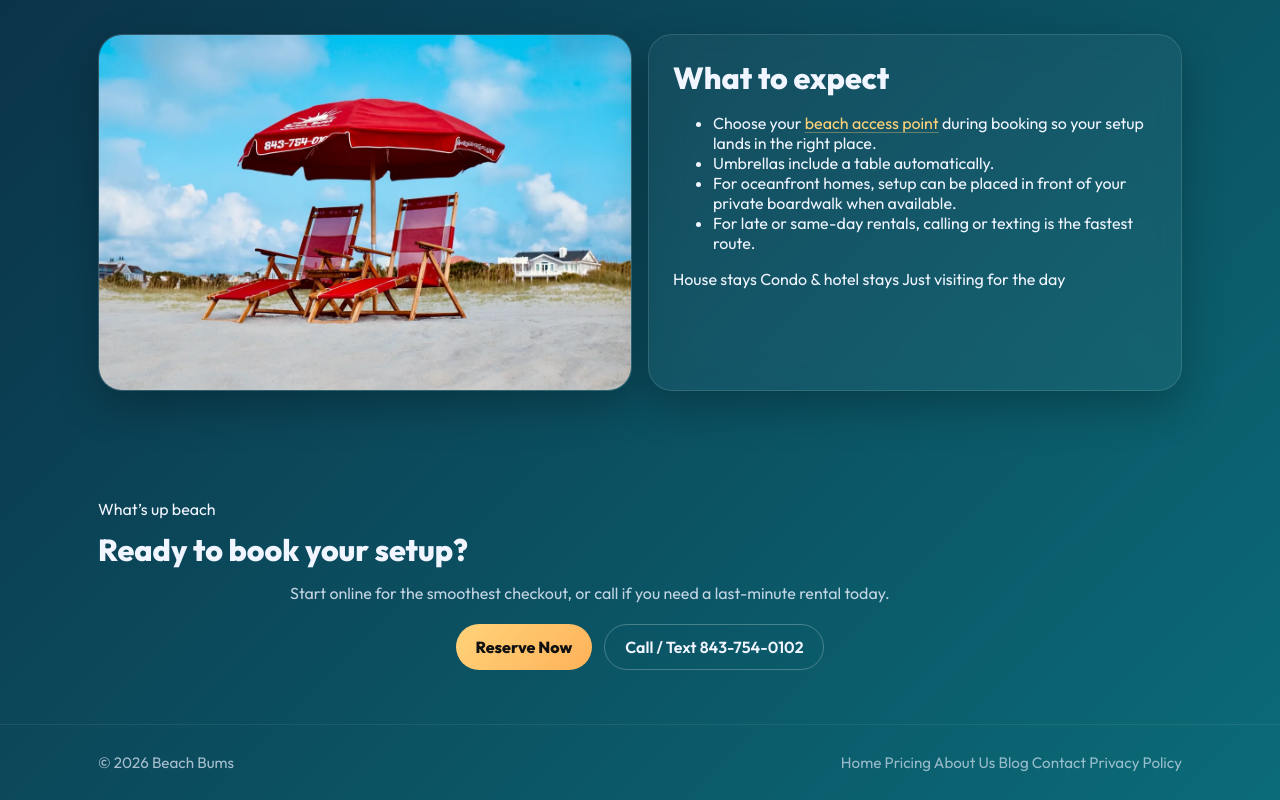
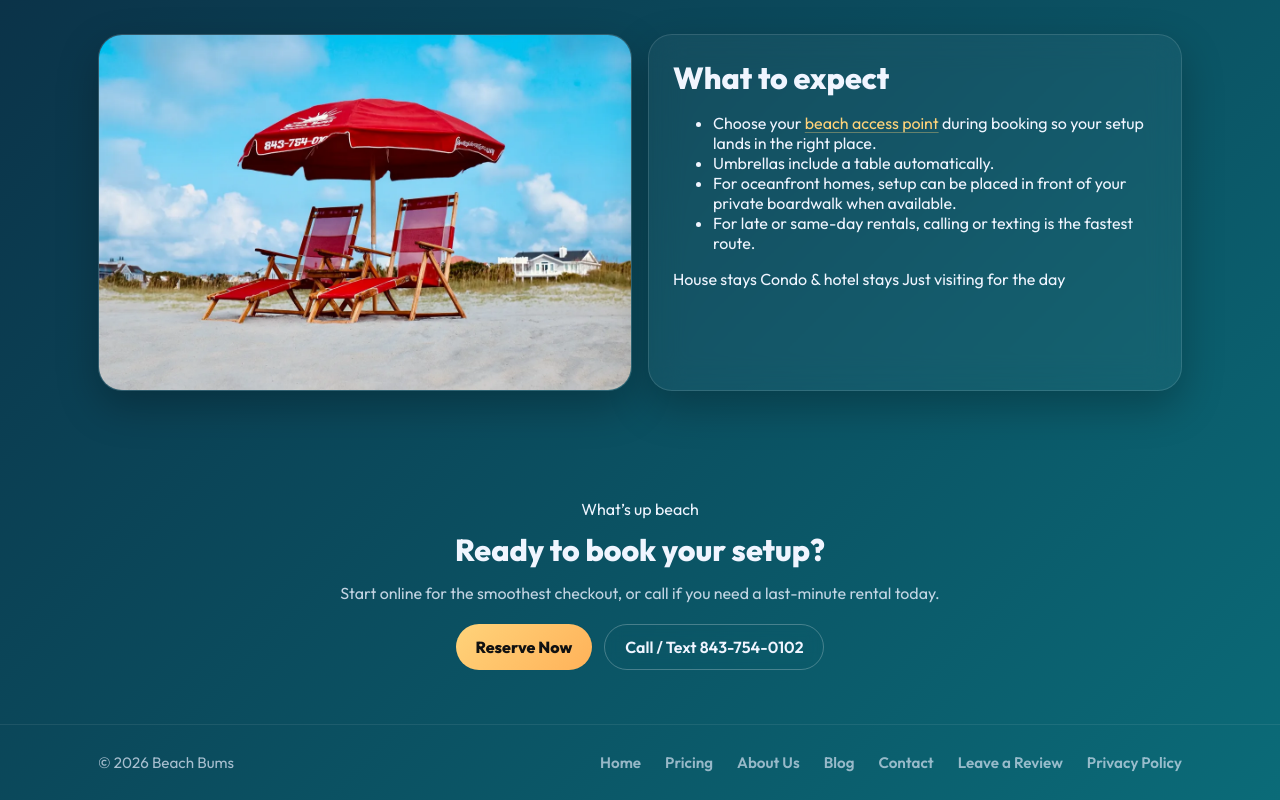
Before and after one commit to JOCagle/Beachbums, a website: page index.html in a window 1280 px wide. Shown: the part 2003-2803 px from the top of the page. Drawn offline with Linux system fonts and the light colour scheme.

Commit message:
Review changes and some footer changes

```diff
--- a/css/style.css
+++ b/css/style.css
@@ -363,6 +363,11 @@ textarea {
   border-bottom: 0
 }
 
+.cta-band {
+  text-align: center;
+  margin: 0 auto;
+}
+
 .footer {
   padding: 28px 0;
   border-top: 1px solid rgba(255, 255, 255, .08);
@@ -371,11 +376,20 @@ textarea {
 }
 
 .footer a {
-  opacity: .9
+  opacity: .9;
+  font-weight: 600;
+  transition: opacity 0.2s ease;
+}
+
+.footer-links {
+  display: flex;
+  flex-wrap: wrap;
+  gap: 24px;
+  align-items: center;
 }
 
 .footer a:hover {
-  opacity: 1
+  opacity: 1;
 }
 
 /* ORDER PAGE */
--- a/index.html
+++ b/index.html
@@ -288,6 +288,7 @@
         <a href="about.html">About Us</a>
         <a href="blog.html">Blog</a>
         <a href="contact.html">Contact</a>
+        <a href="review.html">Leave a Review</a>
         <a href="privacy.html">Privacy Policy</a>
       </div>
     </div>
```
Also changed, not shown: about.html (+3 -1 lines), beach-rentals-near-wild-dunes-resort.html (+1 -0 lines), best-restaurants-bars-isle-of-palms.html (+1 -0 lines), best-time-to-visit-isle-of-palms-seasonal-guide.html (+1 -0 lines), blog.html (+1 -0 lines), contact.html (+1 -0 lines), family-beach-day-isle-of-palms-what-to-pack.html (+1 -0 lines), isle-of-palms-beach-access-points-guide.html (+1 -0 lines), isle-of-palms-beach-chair-rentals-pricing-setup.html (+1 -0 lines), isle-of-palms-first-timers-guide-parking-beach-rules-tips.html (+1 -0 lines), order-review.html (+1 -1 lines), pricing.html (+1 -0 lines), privacy.html (+1 -0 lines), review.html (+1 -0 lines), 1 more files.
